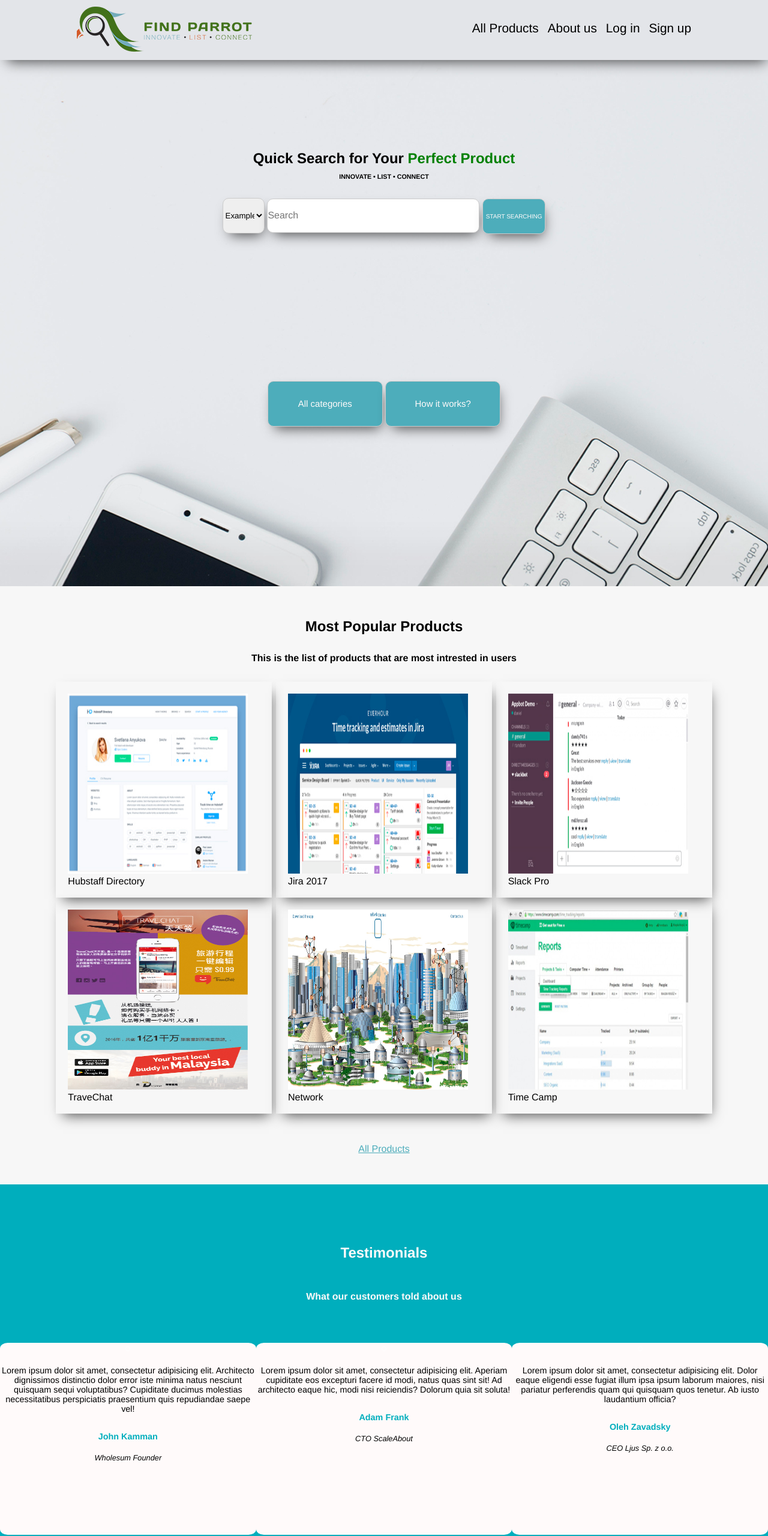
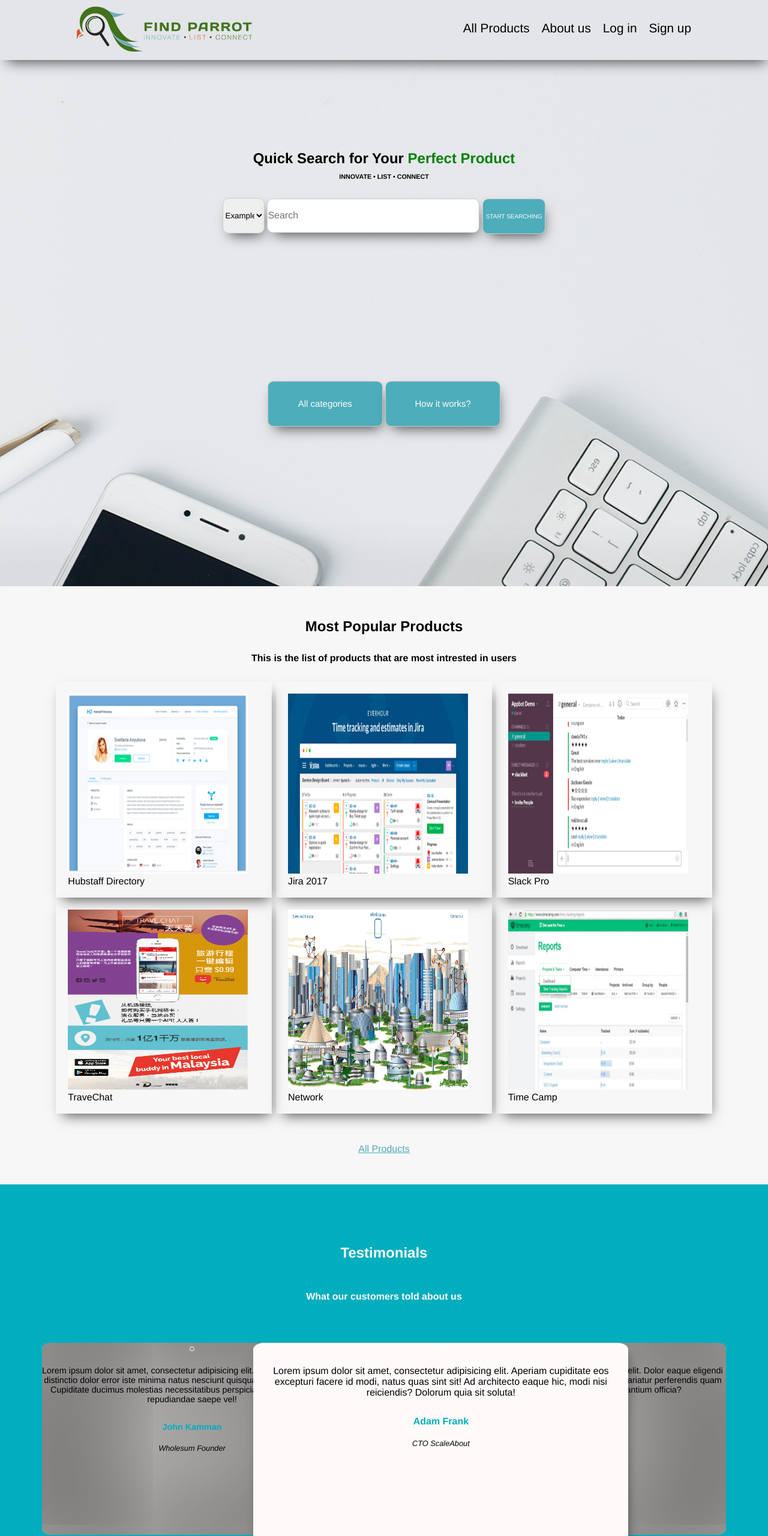
Before and after one commit to andrii1509/MainPageTest, a plain HTML site: page index.html in a window 1280 px wide. Shown: the top 2560 px of the page at 60% size. Drawn offline with Linux system fonts and the light colour scheme.

Commit message:
done 95%

```diff
--- a/index.html
+++ b/index.html
@@ -82,7 +82,7 @@
             <p class="name">John Kamman</p>
             <p class="cursive">Wholesum Founder</p>
         </div>
-        <div class="slideItem">
+        <div class="slideItem above">
             <img src="img/Slider/user2.jpg" alt="">
             <p>Lorem ipsum dolor sit amet, consectetur adipisicing elit. Aperiam cupiditate eos excepturi facere id modi, natus quas sint sit! Ad architecto eaque hic, modi nisi reiciendis? Dolorum quia sit soluta!</p>
             <p class="name">Adam Frank</p>
--- a/style.css
+++ b/style.css
@@ -16,6 +16,7 @@ ul, li{
     list-style: none;
 }
 .header{
+    z-index: 2;
     background: #E3E5E9;
     margin: 0;
     padding: 0 10%;
@@ -37,12 +38,13 @@ ul, li{
 
 }
 .navigation{
+    display: flex;
     float: right;
     padding-top: 35px;
 }
 .navigation li{
     float: left;
-    margin-left: 15px;
+    margin-left: 20px;
 }
 #home h1{
     font-weight: bold;
@@ -193,6 +195,7 @@ ul, li{
     background: #00AEBD;
 }
 .slideItem{
+    box-shadow: inset -1px 1px 205px 107px rgba(0,0,0,0.57);
     margin: auto;
     text-align: center;
     width: 500px;
@@ -219,10 +222,31 @@ ul, li{
     font-size: 0.8em;
     font-style: italic;
 }
-
+.above{
+    height: 380px;
+    width: 625px;
+    font-size: 16px;
+    box-shadow: 4px 11px 21px -8px rgba(0,0,0,0.68);
+    margin:0 33%;
+    position: absolute;
+    z-index: 1;
+}
+.above p{
+    font-size: 1em;
+}
 
 
 @media(max-width: 1200px) {
+    .logo{
+        text-align: center;
+    }
+    .navigation{
+        width: 100%;
+        margin: 20px auto;
+    }
+    .navigation li {
+        margin: auto;
+    }
     #search{
         width: 80%;
     }
```
